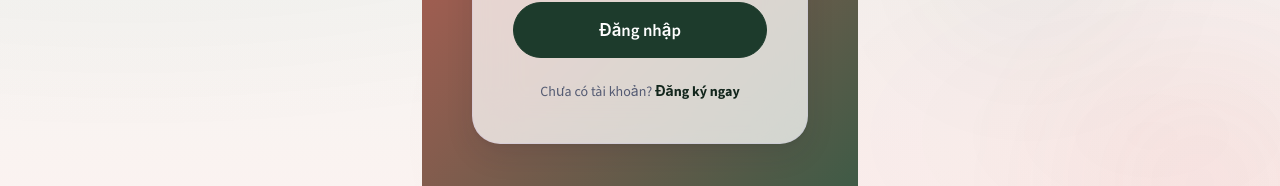
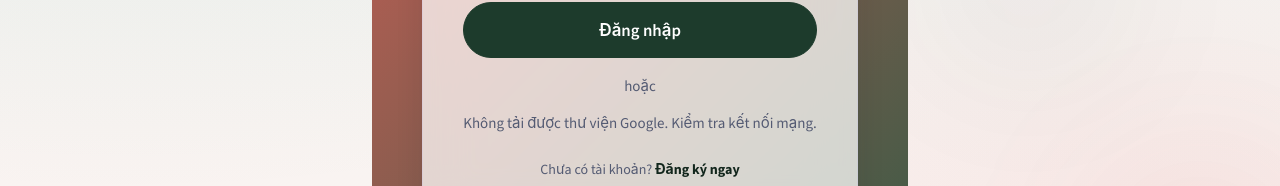
Before and after one commit to HuynhTrungHieu2004/EzEdu-TH, a React (Vite) app in the folder frontend/: page /login in a window 1280 px wide. Shown: the part 533-719 px from the top of the page. Built offline with nearby package versions, Linux system fonts and the light colour scheme; no server answers.

Commit message:
feat: gắn đăng nhập Google vào trang đăng nhập và đăng ký

```diff
--- a/frontend/src/pages/LoginPage.tsx
+++ b/frontend/src/pages/LoginPage.tsx
@@ -6,6 +6,9 @@ import { getApiErrorDetail } from '../api/errors';
 import { postLoginPath } from '../contexts/auth-context';
 import { useAuth } from '../hooks/useAuth';
 import { Button } from '../components/ui';
+import { GoogleSignInButton } from '../components/GoogleSignInButton';
+import { GoogleRoleDialog } from '../components/GoogleRoleDialog';
+import { useGoogleSignIn } from '../hooks/useGoogleSignIn';
 
 const LoginPage = () => {
   const navigate = useNavigate();
@@ -18,6 +21,7 @@ const LoginPage = () => {
   const [loading, setLoading] = useState(false);
   const [error, setError] = useState<string | null>(null);
   const [success, setSuccess] = useState<string | null>(locationMessage);
+  const google = useGoogleSignIn('Đăng nhập bằng Google thất bại.');
 
   useEffect(() => {
     if (locationMessage) {
@@ -102,6 +106,13 @@ const LoginPage = () => {
           </Button>
         </form>
 
+        <div style={{ display: 'grid', gap: 12, justifyItems: 'center', marginTop: 16 }}>
+          <span className="text-muted">hoặc</span>
+          <GoogleSignInButton onCredential={google.onCredential} />
+          {google.error && <p className="text-danger">{google.error}</p>}
+        </div>
+        {google.dialogProps && <GoogleRoleDialog {...google.dialogProps} />}
+
         <div className="auth-footer">
           Chưa có tài khoản?{' '}
           <button type="button" onClick={() => navigate('/register')} className="text-link">
--- a/frontend/src/pages/RegisterPage.tsx
+++ b/frontend/src/pages/RegisterPage.tsx
@@ -5,6 +5,9 @@ import { authApi } from '../api/authApi';
 import { getApiErrorDetail } from '../api/errors';
 import { useAuth } from '../hooks/useAuth';
 import { Button } from '../components/ui';
+import { GoogleSignInButton } from '../components/GoogleSignInButton';
+import { GoogleRoleDialog } from '../components/GoogleRoleDialog';
+import { useGoogleSignIn } from '../hooks/useGoogleSignIn';
 
 const RegisterPage = () => {
   const [email, setEmail] = useState('');
@@ -17,6 +20,7 @@ const RegisterPage = () => {
 
   const navigate = useNavigate();
   const { refresh } = useAuth();
+  const google = useGoogleSignIn('Đăng ký bằng Google thất bại.');
 
   useEffect(() => {
     // If already logged in, redirect to dashboard
@@ -159,6 +163,13 @@ const RegisterPage = () => {
           </Button>
         </form>
 
+        <div style={{ display: 'grid', gap: 12, justifyItems: 'center', marginTop: 16 }}>
+          <span className="text-muted">hoặc</span>
+          <GoogleSignInButton onCredential={google.onCredential} />
+          {google.error && <p className="text-danger">{google.error}</p>}
+        </div>
+        {google.dialogProps && <GoogleRoleDialog {...google.dialogProps} />}
+
         <div className="auth-footer">
           Đã có tài khoản?{' '}
           <button type="button" onClick={() => navigate('/login')} className="text-link">
```
